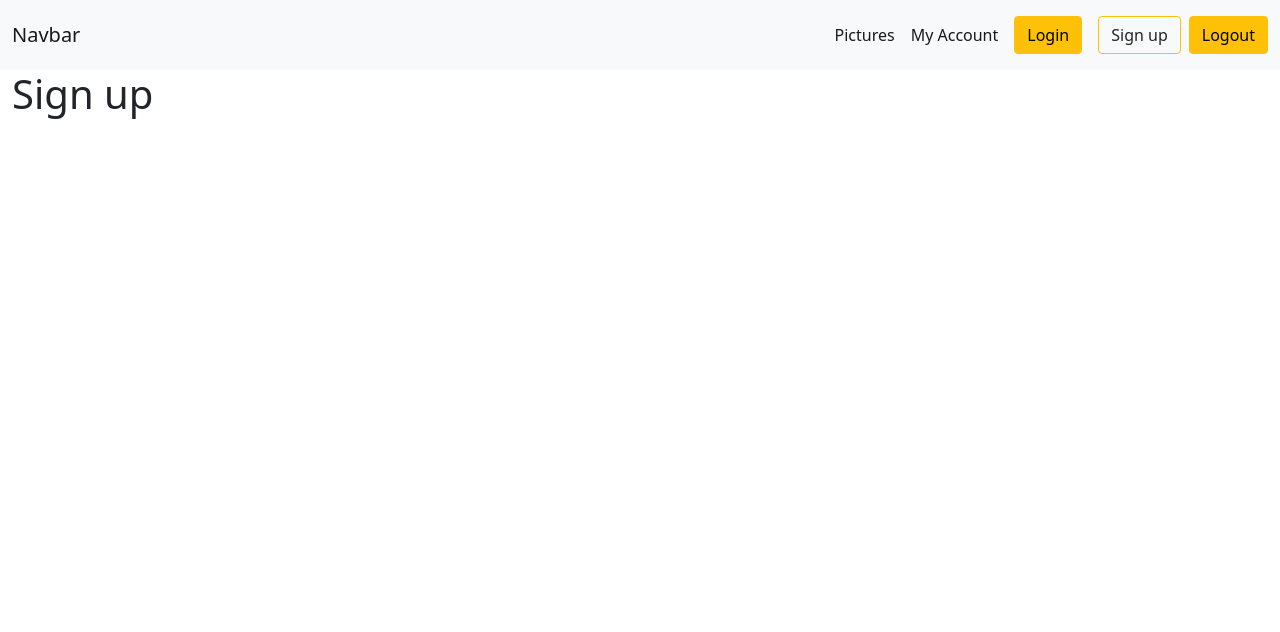
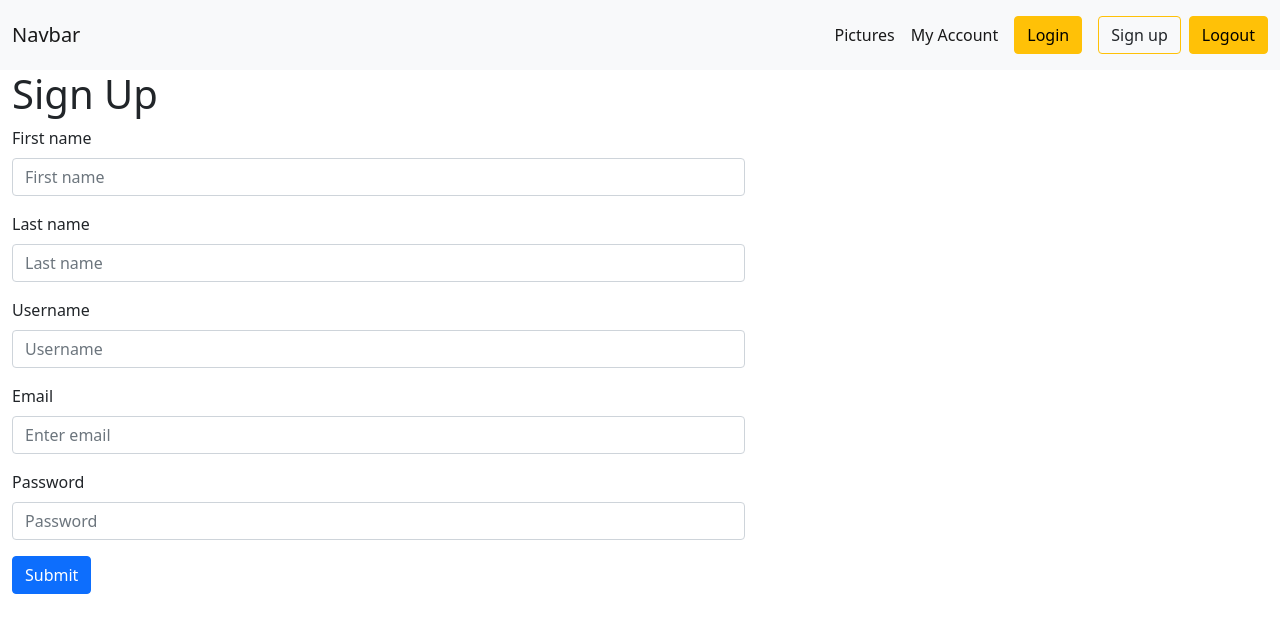
Before and after one commit to ddaniels7009/cis410-fa21-daniels-vue, a Vue app: page /signup in a window 1280 px wide. Shown: the top 632 px of the page. Built offline with nearby package versions, Linux system fonts and the light colour scheme.

Commit message:
11/18 Signup

```diff
--- a/package.json
+++ b/package.json
@@ -8,6 +8,7 @@
     "lint": "vue-cli-service lint"
   },
   "dependencies": {
+    "axios": "^0.24.0",
     "core-js": "^3.6.5",
     "vue": "^3.0.0",
     "vue-router": "^4.0.12"
--- a/src/components/Login.vue
+++ b/src/components/Login.vue
@@ -1,8 +1,10 @@
 <template>
   <div>
-      <h1>Login</h1>
+    <h1>Login</h1>
+    <div v-if="this.$route.query.signupsuccess" class="alert alert-success">
+      Thanks for signin up, please log in now.
+    </div>
   </div>
-
 </template>
 
 <script>
--- a/src/components/Signup.vue
+++ b/src/components/Signup.vue
@@ -1,16 +1,115 @@
 <template>
   <div>
-      <h1>Sign up</h1>
+    <div>
+      <h1>Sign Up</h1>
+      <form @submit.prevent="onSubmit">
+        <div class="mb-3">
+          <label for="fname-input" class="form-label">First name</label
+          ><input
+            type="text"
+            class="form-control"
+            id="fname-input"
+            required=""
+            placeholder="First name"
+            v-model="firstName"
+          />
+        </div>
+        <div class="mb-3">
+          <label for="lname-input" class="form-label">Last name</label
+          ><input
+            type="text"
+            class="form-control"
+            id="lname-input"
+            required=""
+            placeholder="Last name"
+            v-model="lastName"
+          />
+        </div>
+        <div class="mb-3">
+          <label for="Uname-input" class="form-label">Username</label
+          ><input
+            type="text"
+            class="form-control"
+            id="Uname-input"
+            required=""
+            placeholder="Username"
+            v-model="username"
+          />
+        </div>
+        <div class="mb-3">
+          <label for="email-input" class="form-label">Email</label
+          ><input
+            type="email"
+            class="form-control"
+            id="email-input"
+            required=""
+            placeholder="Enter email"
+            v-model="email"
+          />
+          <small v-if="dupEmail" class="text-danger"
+            >Please chose a different email</small
+          >
+        </div>
+        <div class="mb-3">
+          <label for="password-input" class="form-label">Password</label
+          ><input
+            type="password"
+            class="form-control"
+            id="password-input"
+            placeholder="Password"
+            required=""
+            v-model="password"
+          />
+        </div>
+        <button type="submit" class="btn btn-primary">Submit</button>
+        <p id="error-signup" class="text-danger">{{ errorMessage }}</p>
+      </form>
+    </div>
   </div>
-
 </template>
 
 <script>
+import axios from "axios";
+
 export default {
-
-}
+  data() {
+    return {
+      firstName: "",
+      lastName: "",
+      username: "",
+      email: "",
+      password: "",
+      errorMessage: "",
+      dupEmail: false,
+    };
+  },
+  methods: {
+    onSubmit() {
+      //  console.log("form submiited");
+      const myFormData = {
+        firstName: this.firstName,
+        lastName: this.lastName,
+        username: this.username,
+        email: this.email,
+        password: this.password,
+      };
+       //console.log(myFormData);
+      axios
+        .post("/person", myFormData)
+        .then((myResponse) => {
+          console.log("the response", myResponse);
+          this.$router.replace("/login?signupsuccess=true");
+        })
+        .catch((myError) => {
+          if (myError.response.status === 409) {
+            this.dupEmail = true;
+          } else {
+            this.errorMessage = "Cannot sign you up, please try again later";
+          }
+        });
+    },
+  },
+};
 </script>
 
-<style>
-
-</style>
+<style></style>
--- a/src/main.js
+++ b/src/main.js
@@ -1,8 +1,11 @@
-import { createApp } from 'vue'
-import App from './App.vue'
+import { createApp } from "vue";
+import App from "./App.vue";
+import axios from "axios";
 
-import myRouter from "./routes.js"
+import myRouter from "./routes.js";
 
-const myApp = createApp(App)
+axios.defaults.baseURL = "https://cis410-fa21-daniels-api.azurewebsites.net";
+
+const myApp = createApp(App);
 myApp.use(myRouter);
-myApp.mount('#app');
+myApp.mount("#app");
```
Also changed, not shown: 1 other file (tests, documents, lock files or other folders).
